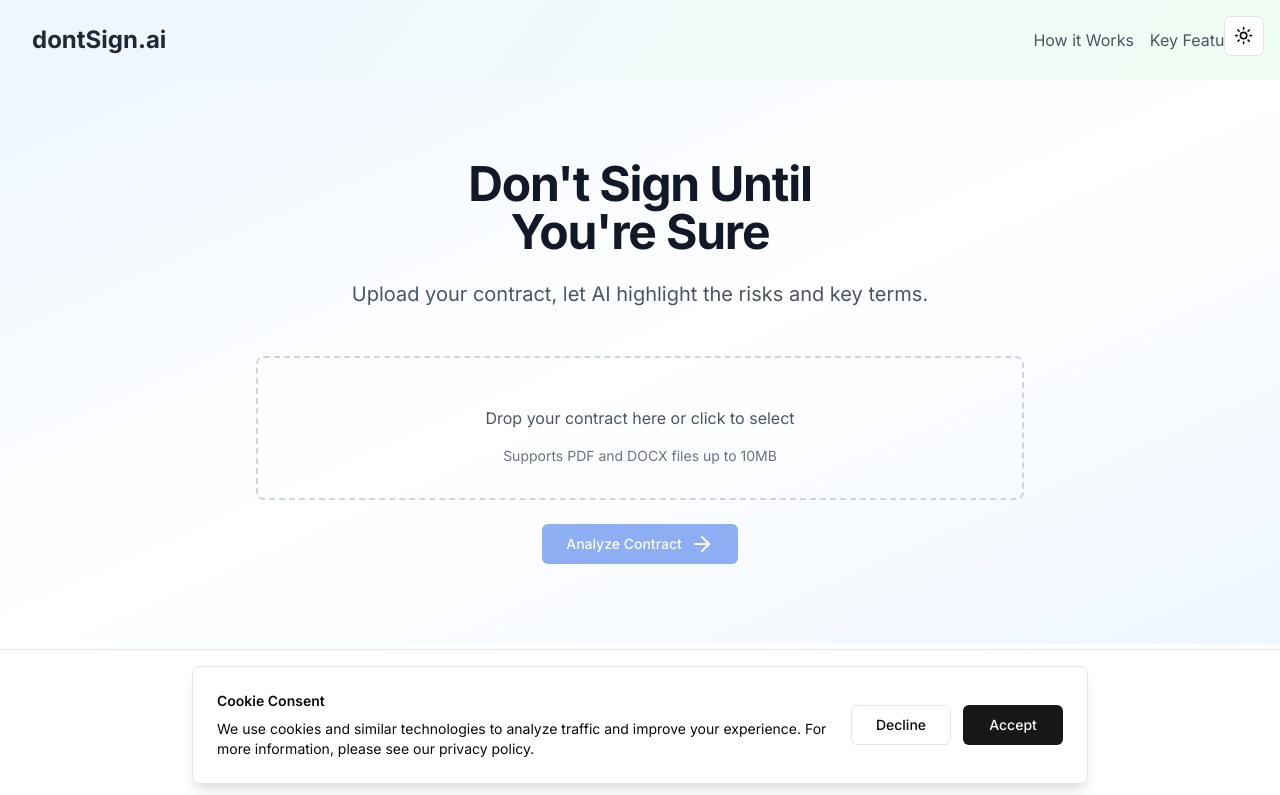
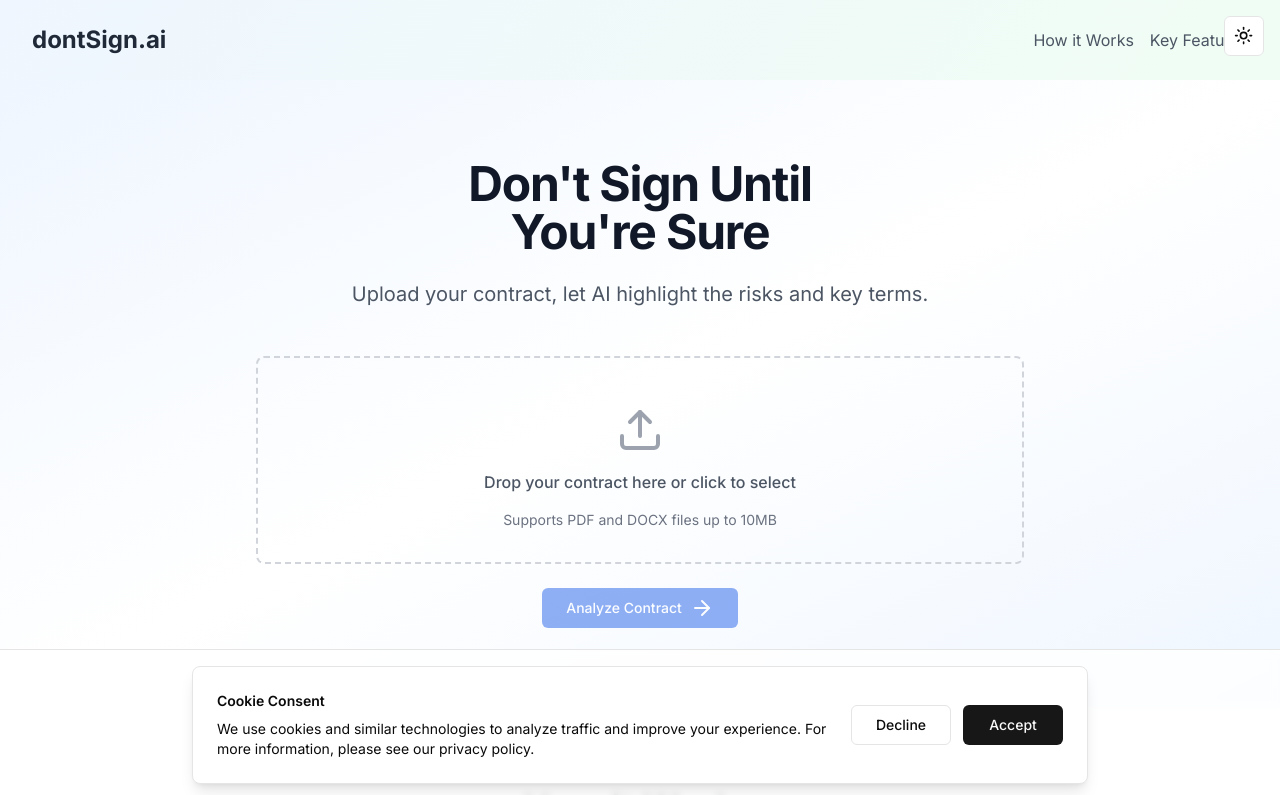
Before and after one commit to morhendos/dontsign, a Next.js app: page / in a window 1280 px wide. Shown: the top 795 px of the page. Built offline with nearby package versions, Linux system fonts and the light colour scheme; no server answers.

Commit message:
feat: enhance file upload area with improved hover states and icons

```diff
--- a/components/contract-upload/FileUploadArea.tsx
+++ b/components/contract-upload/FileUploadArea.tsx
@@ -5,6 +5,7 @@
 import { PDFProcessingError } from '@/lib/errors';
 import { trackUploadStart, trackUploadError } from '@/lib/analytics-events';
 import { LoadingSpinner } from '../ui/loading-spinner';
+import { Upload, FileText } from 'lucide-react';
 import type { ErrorDisplay } from '@/types/analysis';
 
 interface FileUploadAreaProps {
@@ -57,10 +58,15 @@
       className={`
         w-full max-w-3xl mx-auto p-8 mt-8
         border-2 border-dashed rounded-lg
-        transition-colors duration-200
-        ${isDragging ? 'border-blue-500 bg-blue-50' : 'border-gray-300 dark:border-gray-700'}
-        ${error ? 'border-red-300 bg-red-50 dark:border-red-800 dark:bg-red-950' : ''}
-        ${file ? 'border-green-300 bg-green-50 dark:border-green-800 dark:bg-green-950' : ''}
+        transition-all duration-200 ease-in-out
+        cursor-pointer
+        group
+        ${isDragging ?
+          'border-blue-500 bg-blue-50 dark:border-blue-400 dark:bg-blue-950/30 scale-102' :
+          'border-gray-300 dark:border-gray-700 hover:border-blue-400 hover:bg-blue-50/50 dark:hover:border-blue-500 dark:hover:bg-blue-950/20'
+        }
+        ${error ? 'border-red-300 bg-red-50 dark:border-red-800 dark:bg-red-950/30' : ''}
+        ${file ? 'border-green-300 bg-green-50 dark:border-green-800 dark:bg-green-950/30' : ''}
       `}
     >
       <div className="flex flex-col items-center justify-center space-y-4 text-center">
@@ -77,16 +83,34 @@
           </div>
         ) : file ? (
           <>
-            <p className="text-sm text-gray-500 dark:text-gray-400">
-              Selected file: {file.name}
-            </p>
-            <p className="text-xs text-gray-400 dark:text-gray-500">
+            <div className="flex items-center space-x-2 text-green-600 dark:text-green-400">
+              <FileText className="w-8 h-8" />
+              <span className="text-lg font-medium">{file.name}</span>
+            </div>
+            <p className="text-sm text-gray-500 dark:text-gray-400 group-hover:text-blue-500 dark:group-hover:text-blue-400 transition-colors">
               Click or drop another file to replace
             </p>
           </>
         ) : (
           <>
-            <p className="text-base text-gray-600 dark:text-gray-300">
+            <Upload
+              className={`
+                w-12 h-12 mb-2
+                transition-all duration-200
+                ${isDragging ?
+                  'text-blue-500 dark:text-blue-400 scale-110' :
+                  'text-gray-400 dark:text-gray-500 group-hover:text-blue-500 dark:group-hover:text-blue-400 group-hover:scale-110'
+                }
+              `}
+            />
+            <p className={`
+              text-base font-medium
+              transition-colors duration-200
+              ${isDragging ?
+                'text-blue-600 dark:text-blue-400' :
+                'text-gray-600 dark:text-gray-300 group-hover:text-blue-600 dark:group-hover:text-blue-400'
+              }
+            `}>
               Drop your contract here or click to select
             </p>
             <p className="text-sm text-gray-500 dark:text-gray-400">
```
